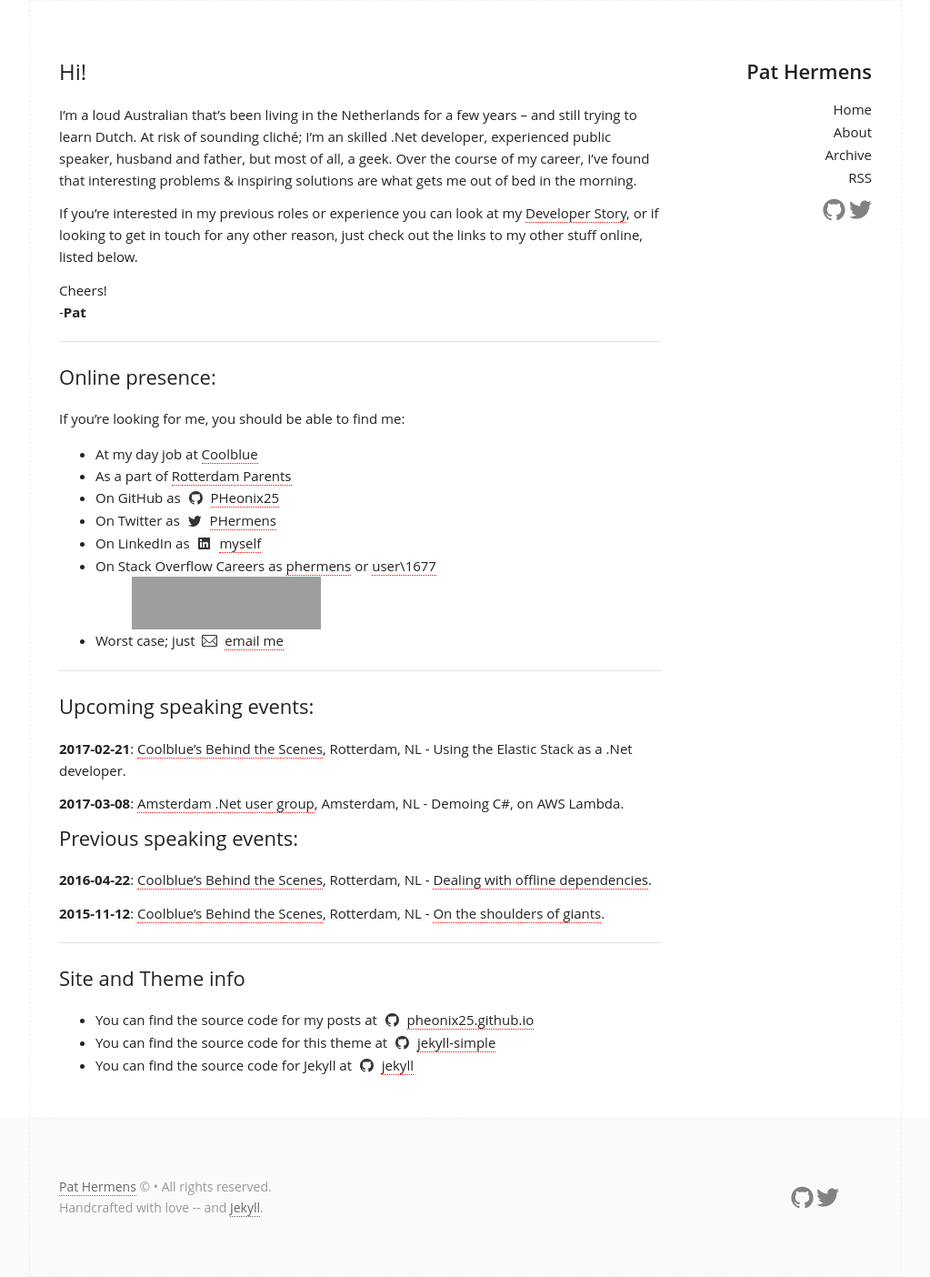
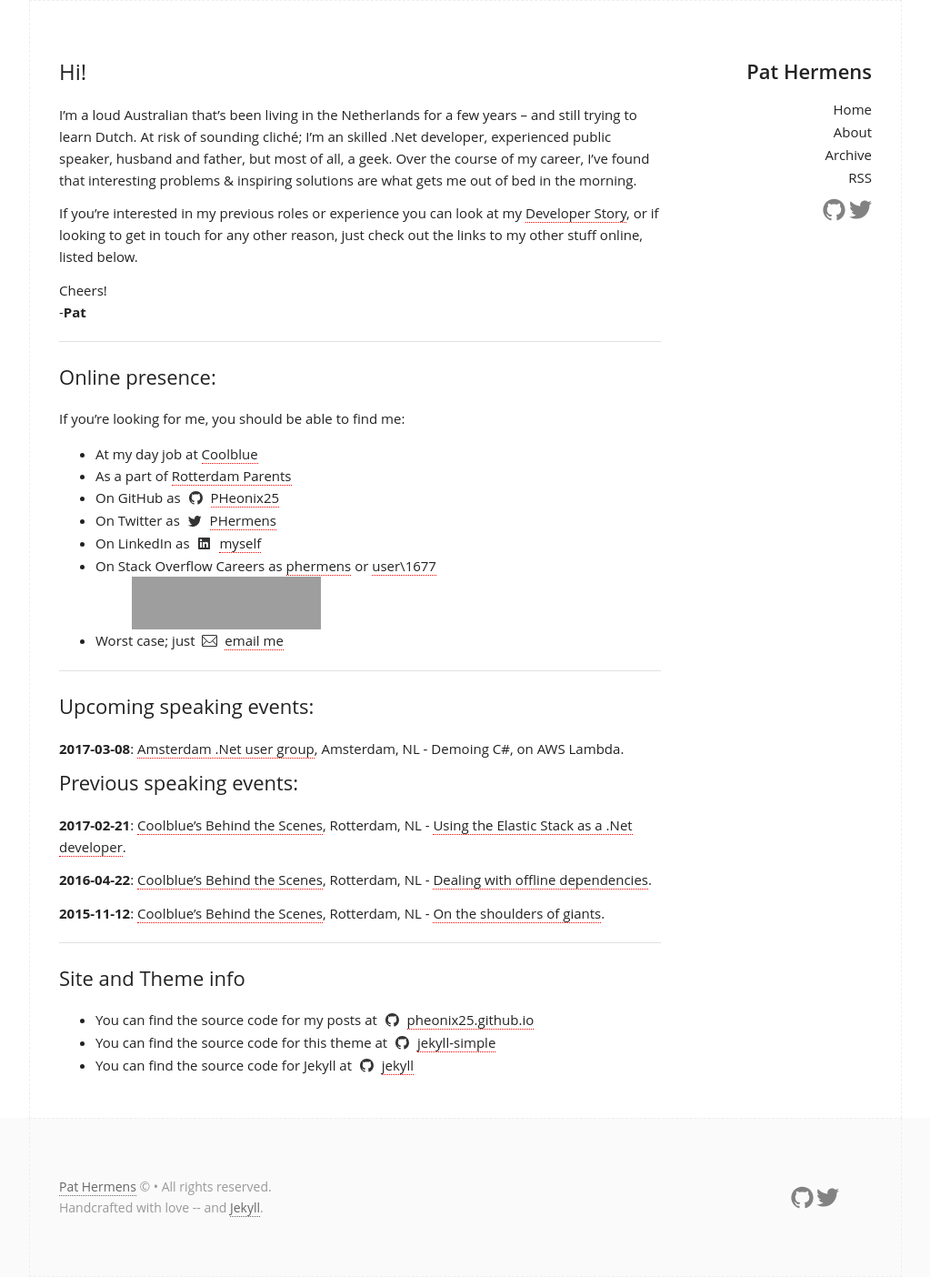
Before and after one commit to PHeonix25/PHeonix25.github.io, a Jekyll site: the page built from about.md, in a window 1280 px wide. Shown: the whole page at 91% size, without its empty margins (128-1151 px from the left). Built offline with Jekyll 4.4.1, drawn with Linux system fonts in a browser that asks for light colours; some of the changed lines change nothing that is shown; grey boxes are pictures that could not be loaded.

Commit message:
Updating speaking events with presentation

```diff
--- a/about.md
+++ b/about.md
@@ -33,11 +33,11 @@
 
 ## Upcoming speaking events:
 
-**2017-02-21**: [Coolblue's Behind the Scenes](https://www.coolblue.nl/behindthescenes2102), Rotterdam, NL - Using the Elastic Stack as a .Net developer.
-
 **2017-03-08**: [Amsterdam .Net user group](https://www.meetup.com/Amsterdam-NET/events/237831821/), Amsterdam, NL - Demoing C#, on AWS Lambda.
 
 ## Previous speaking events:
+
+**2017-02-21**: [Coolblue's Behind the Scenes](https://www.coolblue.nl/behindthescenes2102), Rotterdam, NL - [Using the Elastic Stack as a .Net developer](https://www.slideshare.net/PHeonix25/behind-the-scenes-at-coolblue-feb-2017).
 
 **2016-04-22**: [Coolblue's Behind the Scenes](https://www.coolblue.nl/behindthescenes2104), Rotterdam, NL - [Dealing with offline dependencies](http://www.slideshare.net/PHeonix25/behind-the-scenes-at-coolblue-april-2016-61234596).
 
```
